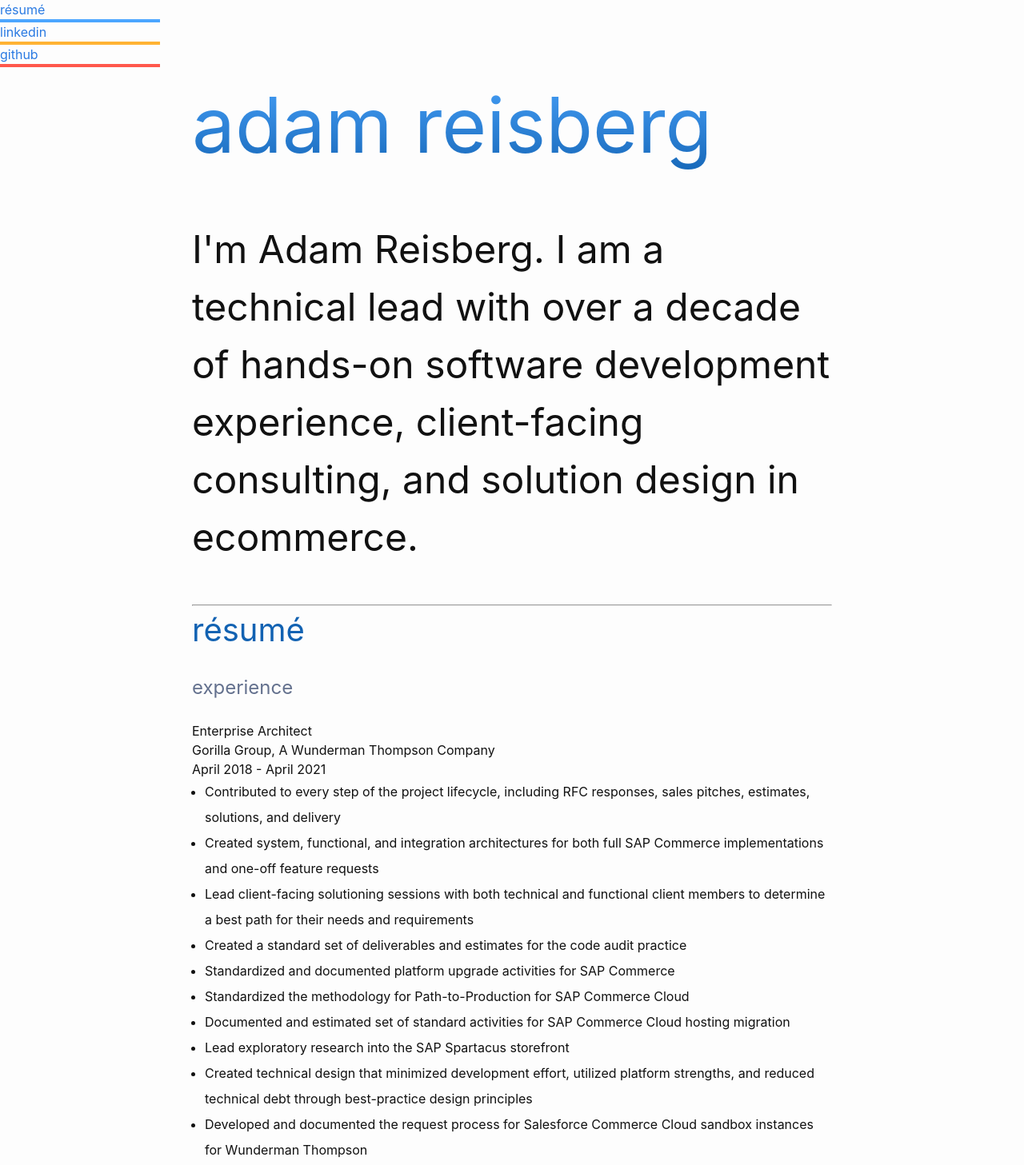
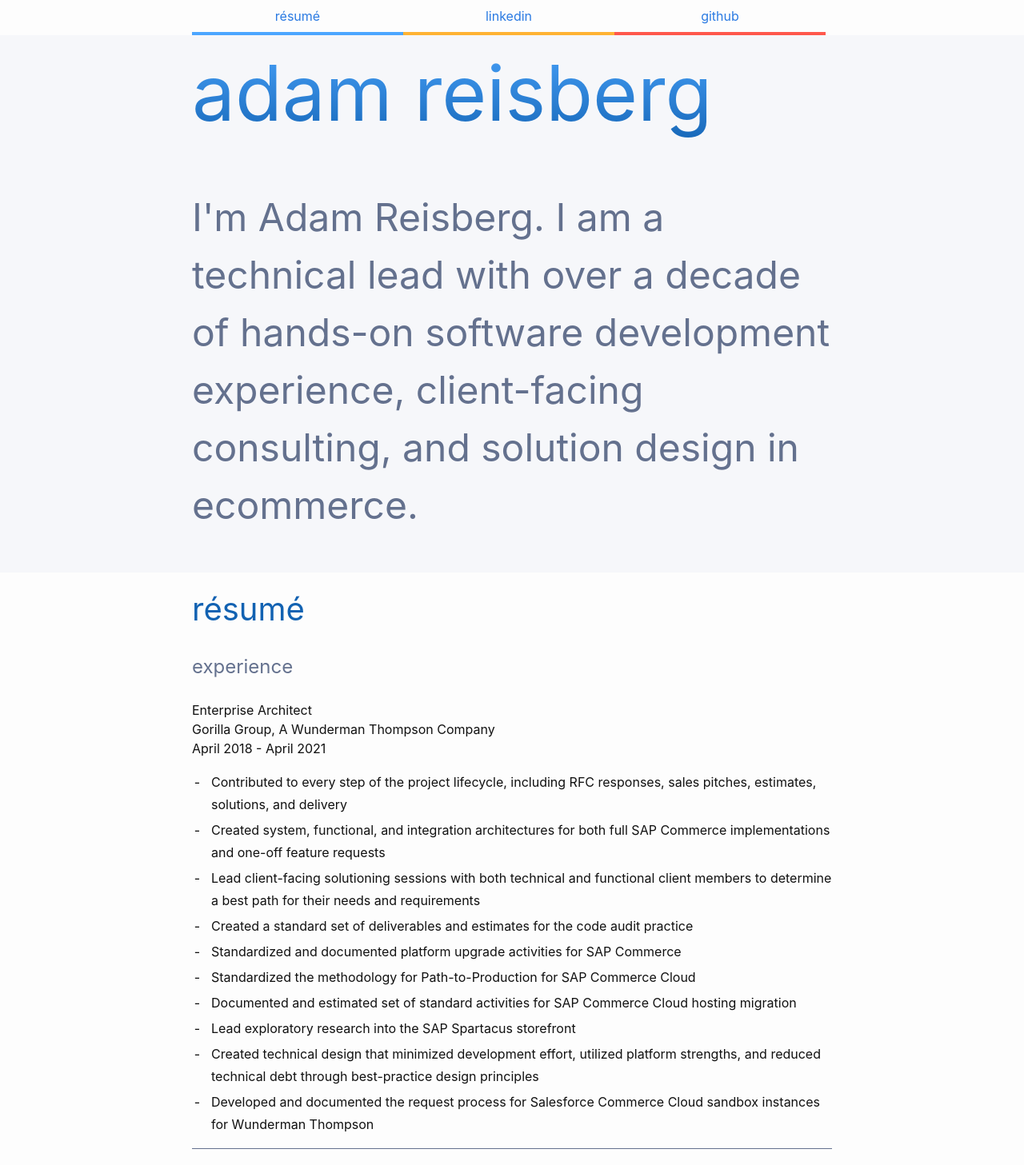
Before and after one commit to adamreisberg/adamreisberg.github.io, a plain HTML site: page index.html in a window 1280 px wide. Shown: the top 1457 px of the page at 80% size. Drawn offline with Linux system fonts and the light colour scheme.

Commit message:
April 2022 Changes - Go Live

```diff
--- a/homepage.css
+++ b/homepage.css
@@ -12,6 +12,10 @@ html {
 
 main {
     display: block;
+    margin: 1em auto 0;
+}
+
+nav {
     margin: 0 auto;
 }
 
@@ -40,10 +44,53 @@ hr {
     main {
         max-width: 800px;
     }
+    nav {
+        width: 800px;
+    }
+    header p {
+        max-width: 800px;
+        font-size: 3em;
+    }
+    h1 {
+        font-size: 6em;
+    }
+}
+
+@media screen and (max-width: 799px) {
+    h1 {
+        font-size: 3.5em;
+    }
+    main {
+        padding: 0 2em;
+    }
+    header {
+        padding: 0 2em;
+    }
+    header p {
+        font-size: 2em;
+    }
+    nav {
+        width: 100%;
+    }
+    section header {
+        padding: 0;
+    }
+}
+
+header {
+    background: #f6f7fa;
+}
+
+section header {
+    background: none;
+}
+
+header p {
+    margin: 1em auto;
+    color: #64718e;
 }
 
 h1 {
-    font-size: 6em;
     text-transform: lowercase;
     font-weight: 400;
     background: linear-gradient(#4ca6ff,#1262b2);
@@ -54,10 +101,6 @@ h1 {
     margin: 0 auto;
 }
 
-section:nth-child(1) p {
-    font-size: 3em;
-}
-
 section:nth-child(3) dt {
     display: none;
 }
@@ -65,14 +108,24 @@ section:nth-child(3) dt {
 a {
     color: #2a7ae2;
     text-decoration: none;
+    font-size: 1em;
 }
+
+nav ul {
+    display: block;
+    width: 100%;
+    list-style: none;
+    margin: 0;
+    padding: 0;
+}
+
 nav li {
     border-bottom: 4px solid;
     text-transform: lowercase;
-}
-
-nav {
-    width: 200px;
+    text-align: center;
+    padding: 1%;
+    float: left;
+    width: 31%;
 }
 
 nav li:nth-child(1) {
@@ -105,3 +158,38 @@ section ul {
     line-height: 2em;
     margin-left: 1em;
 }
+
+main section dt {
+    display: none;
+}
+
+main section li {
+    list-style: "- ";
+    font-size: 1em;
+    line-height: 1.75em;
+    padding-left: 0.5em;
+}
+main ul {
+    margin-top: 1em;
+    margin-left: 1em;
+    margin-bottom: 1em;
+}
+
+main li {
+    margin: 0 0 0.25em;
+}
+
+main dl {
+    border-bottom: 1px solid #64718e;
+    margin-bottom: 1.5em;
+}
+
+
+main section:nth-child(2) ul {
+    margin-top: 0;
+    margin-bottom: 0;
+}
+
+main section dl:last-child {
+    border-bottom: none;
+}
--- a/index.html
+++ b/index.html
@@ -20,6 +20,8 @@
         <meta property="twitter:card" content="summary"/>
         <meta property="twitter:title" content="Adam Reisberg"/>
 
+        <meta name="viewport" content="width=device-width, initial-scale=1">
+
         <!-- Styles -->
         <link rel="stylesheet" href="homepage.css">
     </head>
@@ -27,7 +29,7 @@
         <nav>
             <ul>
                 <li>
-                    <a href="#">Résumé</a>
+                    <a href="#resume">Résumé</a>
                 </li>
                 <li>
                     <a href="https://www.linkedin.com/in/areisberg/">LinkedIn</a>
@@ -39,17 +41,15 @@
         </nav>
         <header>
             <h1>Adam Reisberg</h1>
+            <p>
+                I'm Adam Reisberg. I am a technical lead with over a decade of hands-on software development experience, client-facing consulting, and solution design in ecommerce.
+            </p>
         </header>
-        <main>
-            <section>
-                <p>
-                    I'm Adam Reisberg. I am a technical lead with over a decade of hands-on software development experience, client-facing consulting, and solution design in ecommerce.
-                </p>
-            </section>
-            <hr />
+        <main id="resume">
             <section>
                 <header>
                     <h2>Résumé</h2>
+                </header>
                     <h3>Experience</h3>
                     <dl>
                         <dt>Role</dt>
@@ -165,6 +165,8 @@
                             </ul>
                         </dd>
                     </dl>
+                </section>
+                <section>
                     <h3>Skills</h3>
                     <dl>
                         <dt>Platforms</dt>
@@ -233,6 +235,8 @@
                             </ul>
                         </dd>
                     </dl>
+                </section>
+                <section>
                     <h3>Education</h3>
                     <dl>
                         <dt>School</dt>
@@ -242,7 +246,6 @@
                         <dt>Graduation Date</dt>
                         <dd>May 2009</dd>
                     </dl>
-                </header>
             </section>
         </main>
     </body>
```
